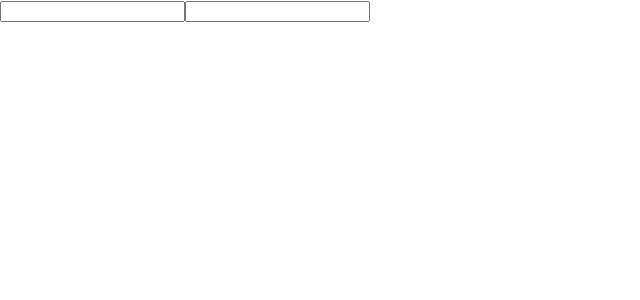
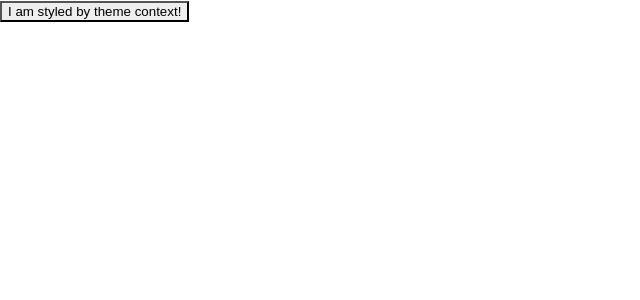
Before and after one commit to FilipKalicanin/react-documentation-advanced, a React (Create React App) app: page / in a window 1280 px wide. Shown: the top 300 px of the page, without its empty margins (0-640 px from the left). Built offline with nearby package versions, Linux system fonts and the light colour scheme.

Commit message:
react docx hooks

```diff
--- /dev/null
+++ b/src/Hooks/ReactDocx/ReactUseContext.js
@@ -0,0 +1,67 @@
+import React, { useContext, useState } from 'react';
+
+// Component calling useContext will always re-render when context value changes.
+
+// useContext(MyContext) only lets you read the context and subscribe to its changes
+// you still need <MyContext.Provider> above in the tree to provide values for this context
+
+// Here we create theme and ThemeContext where we assign value to be passed
+const themes = {
+    light: {
+      foreground: "#000000",
+      background: "#eeeeee"
+    },
+    dark: {
+      foreground: "#ffffff",
+      background: "#222222"
+    }
+};
+
+const ThemeContext = React.createContext(themes.light);
+
+// Here we call component toolbar wich also calls another component that may be useing context value
+// <ThemeContext.Provider> will pass the value of context that we need
+export default function App() {
+
+    const [theme, setTheme] = useState(themes.light);
+
+    function toggleTheme() {
+        theme === themes.light ?
+        setTheme(themes.dark) :
+        setTheme(themes.light)
+    }
+
+    return (
+        <ThemeContext.Provider value={{theme, toggleTheme}}>
+            <Toolbar />
+        </ThemeContext.Provider>
+    )
+}
+
+function Toolbar() {
+    return (
+        <div>
+            <ThemmedButton />
+        </div>
+    )
+}
+
+function ThemmedButton() {
+    const context = useContext(ThemeContext);
+
+    return (
+        <>
+        {console.log(context)}
+        <button
+            style={{
+                background: context.theme.background,
+                color: context.theme.foreground
+            }}
+            onClick={context.toggleTheme}
+        >
+            I am styled by theme context!
+        </button>
+        </>
+
+    )
+}
--- a/src/index.js
+++ b/src/index.js
@@ -13,7 +13,9 @@ import './index.css';
 // import RenderProps2App from './RenderProps.js/Example2.js/RenderProps2App';
 // import AppHoc2 from './HOC/HOC2.js/AppHoc2'
 // import HooksApp from './Hooks/HooksApp';
-import App from './Hooks/HooksExample.js/App';
+// import App from './Hooks/HooksExample.js/App';
+// import Example from './Hooks/ReactDocx/ReactUseEffect';
+import App from './Hooks/ReactDocx/ReactUseContext';
 
 ReactDOM.render(
   <React.StrictMode>
```
Also changed, not shown: src/Hooks/ReactDocx/ReactUseEffect.js (added, +37 -0 lines), src/Hooks/ReactDocx/ReactUseReducer.js (added, +13 -0 lines), src/Hooks/ReactDocx/ReactUseState.js (added, +13 -0 lines).
